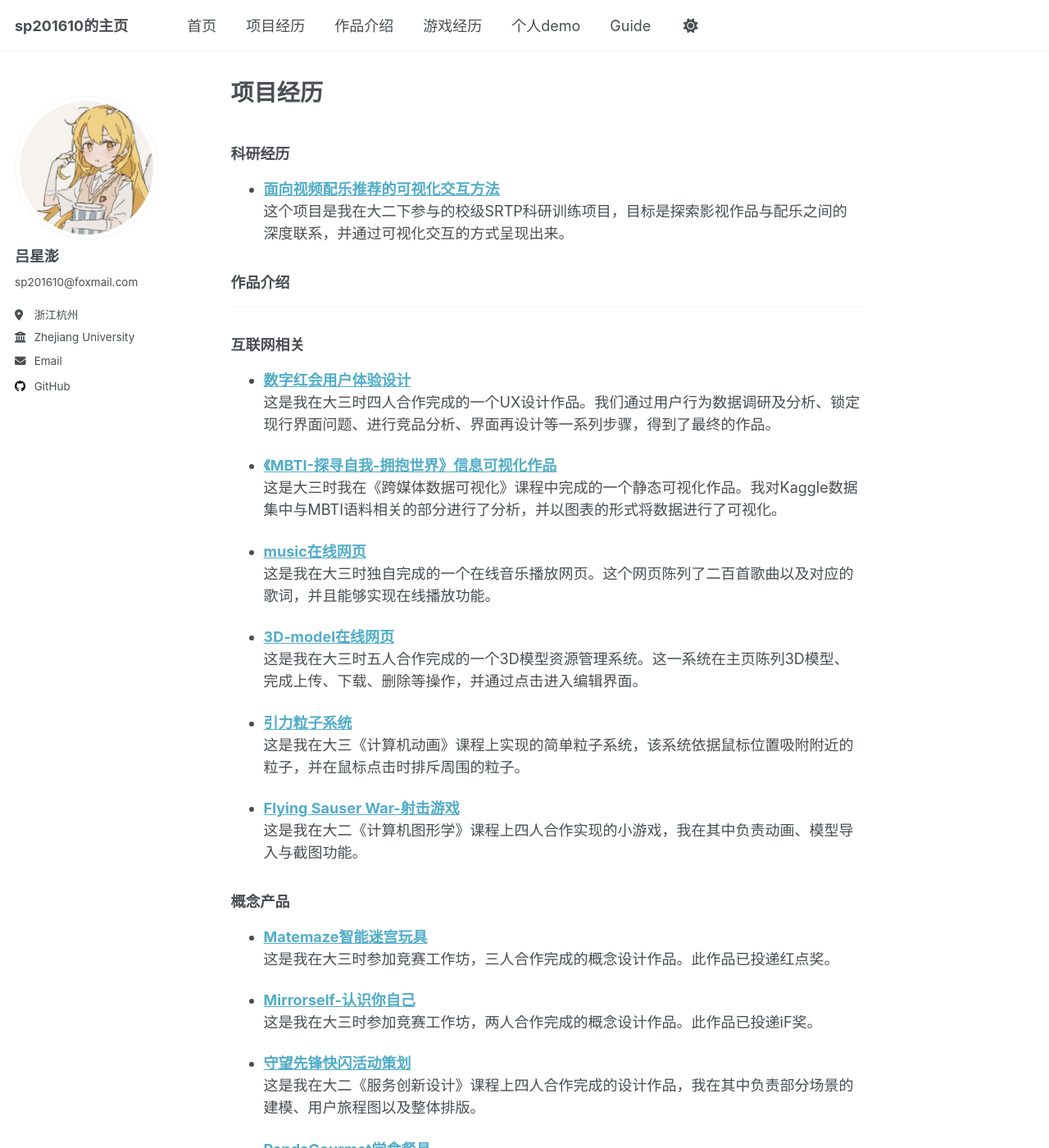
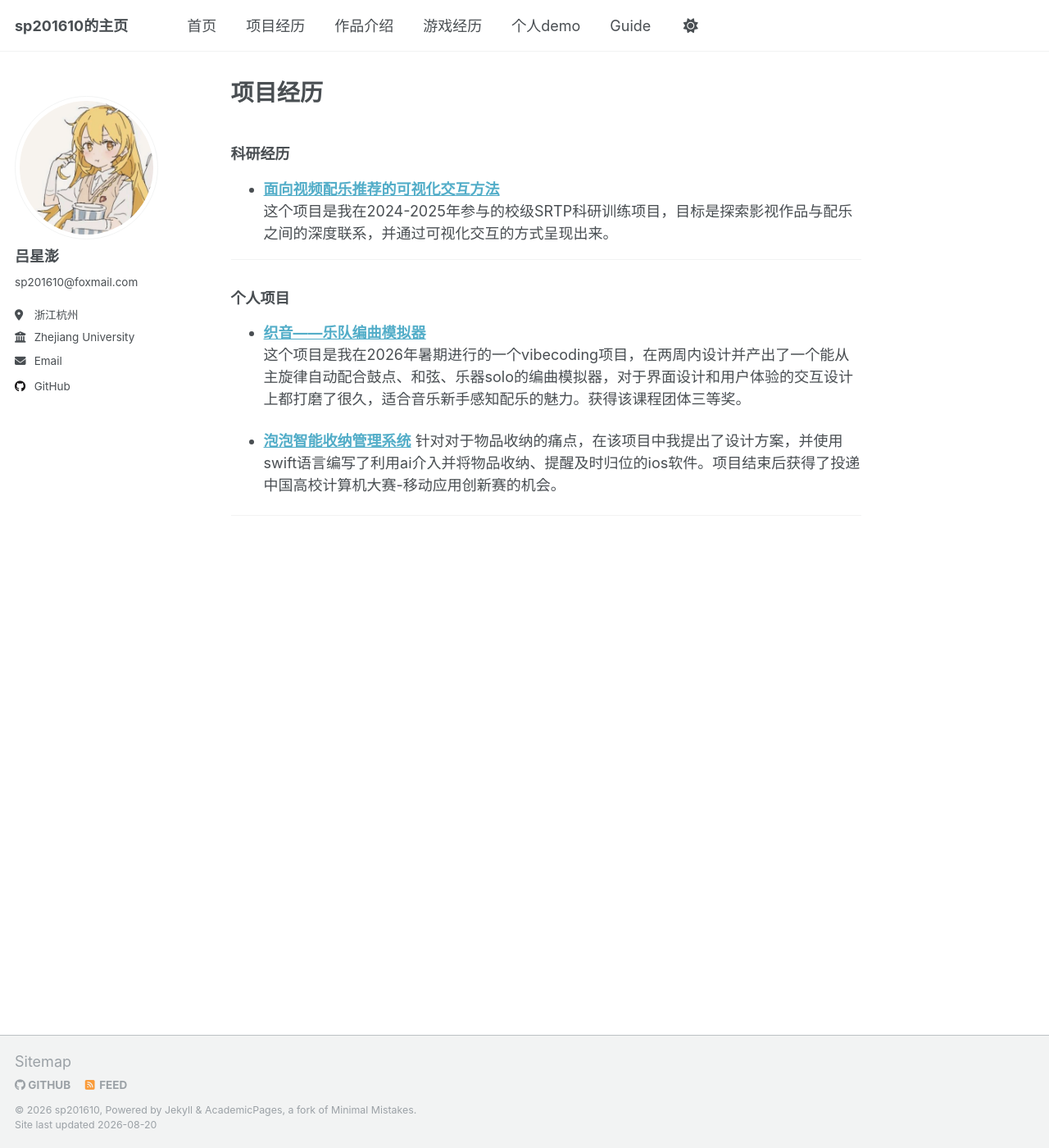
Before and after one commit to sp201610/sp201610.github.io, a Jekyll site: the page built from _pages/projects.md, in a window 1280 px wide and 1400 px high. Shown: the whole window at 82% size. Built offline with Jekyll 4.4.1, drawn with Linux system fonts in a browser that asks for light colours; some of the changed text lies outside the part shown.

Commit message:
Update projects.md

```diff
--- a/_pages/projects.md
+++ b/_pages/projects.md
@@ -7,53 +7,16 @@ author_profile: true
 
 ### 科研经历
 
-- **[面向视频配乐推荐的可视化交互方法](/projects/SRTP)**
-  这个项目是我在大二下参与的校级SRTP科研训练项目，目标是探索影视作品与配乐之间的深度联系，并通过可视化交互的方式呈现出来。
-
-### 作品介绍
-
+- **[面向视频配乐推荐的可视化交互方法](./SRTP.md)**
+  这个项目是我在2024-2025年参与的校级SRTP科研训练项目，目标是探索影视作品与配乐之间的深度联系，并通过可视化交互的方式呈现出来。
 
 ---
-### 互联网相关
+### 个人项目
 
-- **[数字红会用户体验设计](./digitalcross.md)**
-  这是我在大三时四人合作完成的一个UX设计作品。我们通过用户行为数据调研及分析、锁定现行界面问题、进行竞品分析、界面再设计等一系列步骤，得到了最终的作品。
+- **[织音——乐队编曲模拟器](./band.md)**
+  这个项目是我在2026年暑期进行的一个vibecoding项目，在两周内设计并产出了一个能从主旋律自动配合鼓点、和弦、乐器solo的编曲模拟器，对于界面设计和用户体验的交互设计上都打磨了很久，适合音乐新手感知配乐的魅力。获得该课程团体三等奖。
 
-- **[《MBTI-探寻自我-拥抱世界》信息可视化作品](./MBTI-find_yourself.md)**
-  这是大三时我在《跨媒体数据可视化》课程中完成的一个静态可视化作品。我对Kaggle数据集中与MBTI语料相关的部分进行了分析，并以图表的形式将数据进行了可视化。
-
-- **[music在线网页](./music-website.md)**
-  这是我在大三时独自完成的一个在线音乐播放网页。这个网页陈列了二百首歌曲以及对应的歌词，并且能够实现在线播放功能。
-
-- **[3D-model在线网页](./3D-model-website.md)**
-  这是我在大三时五人合作完成的一个3D模型资源管理系统。这一系统在主页陈列3D模型、完成上传、下载、删除等操作，并通过点击进入编辑界面。
-
-- **[引力粒子系统](./CGsys.md)**
-  这是我在大三《计算机动画》课程上实现的简单粒子系统，该系统依据鼠标位置吸附附近的粒子，并在鼠标点击时排斥周围的粒子。
-
-- **[Flying Sauser War-射击游戏](./CGgame.md)**
-  这是我在大二《计算机图形学》课程上四人合作实现的小游戏，我在其中负责动画、模型导入与截图功能。
-
-### 概念产品
-
-- **[Matemaze智能迷宫玩具](./matemaze.md)**
-  这是我在大三时参加竞赛工作坊，三人合作完成的概念设计作品。此作品已投递红点奖。
-
-- **[Mirrorself-认识你自己](./mirrorself.md)**
-  这是我在大三时参加竞赛工作坊，两人合作完成的概念设计作品。此作品已投递iF奖。
-
-- **[守望先锋快闪活动策划](./ow2.md)**
-  这是我在大二《服务创新设计》课程上四人合作完成的设计作品，我在其中负责部分场景的建模、用户旅程图以及整体排版。
-
-- **[PandaGourmet学食餐具](./pandagourmet.md)**
-  这是我大二时三人合作完成的一个概念设计作品。我们旨在解决学龄前幼儿不愿吃饭的问题，通过对餐盘形状以及交互方式的创新实现激励孩子自主吃饭的目的。
-
-- **[水产养殖微塑料净化器](./watercleaner.md)**
-  这是我在大二的时候五人合作完成的一个生态设计作品，我们从海洋中的微塑料污染问题入手，设计了一款可以吸附微塑料的浮球。
-
-### 实体产品
-
-- **[高脚鸟-可交互手办](./tallbird.md)**
-  这是我在大三《感知、通信与控制》课程上独立设计的一个小作品，使用了arduino UNO板，能够与人进行一定的交互。
+- **[泡泡智能收纳管理系统](./popo.md)**
+  针对对于物品收纳的痛点，在该项目中我提出了设计方案，并使用swift语言编写了利用ai介入并将物品收纳、提醒及时归位的ios软件。项目结束后获得了投递中国高校计算机大赛-移动应用创新赛的机会。
 
 ---
```
